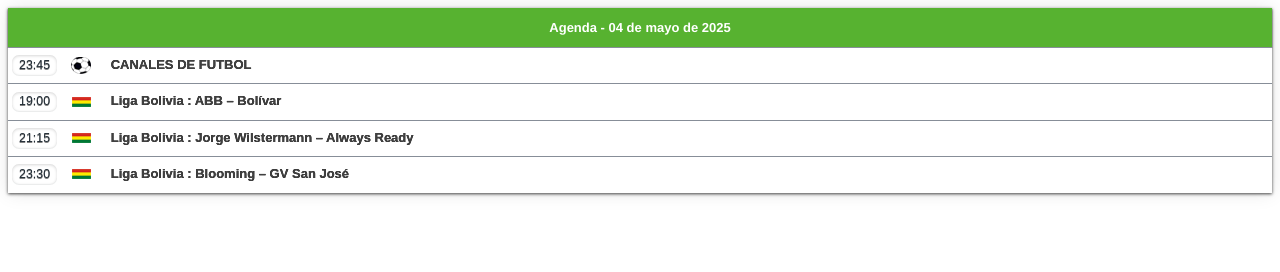
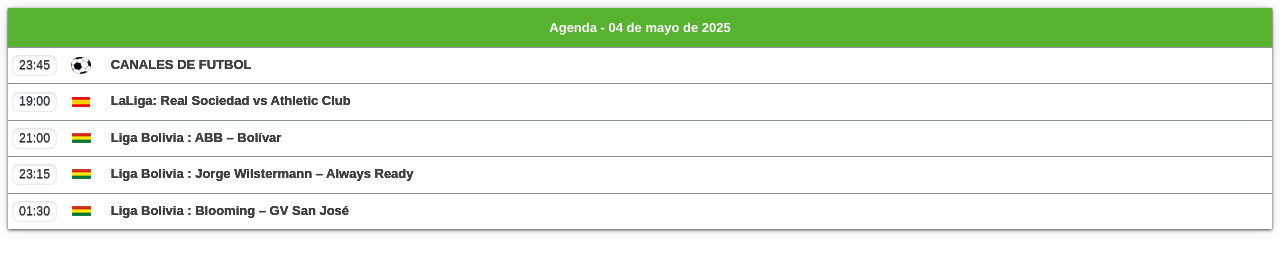
Before and after one commit to gollive/deporte, a plain HTML site: page index.html in a window 1280 px wide. Drawn offline with nearby package versions, Linux system fonts and the light colour scheme.

Commit message:
Update index.html

```diff
--- a/index.html
+++ b/index.html
@@ -63,11 +63,17 @@ CANALES DE FUTBOL
 </li>
 
 
-
+<li class="ES"><a href="#">
+  LaLiga: Real Sociedad vs Athletic Club
+  <span class="t">20:00</span></a>
+  <ul>
+  <li class="subitem1"><a href="https://gollive.github.io/espnplus/" target="_top">ESPN+ | Español<span>Calidad 720p</span></a></li>
+  </ul>
+  </li>
 
 <li class="BOL"><a href="#">
   Liga Bolivia :	ABB – Bolívar
-  <span class="t">20:00</span></a>
+  <span class="t">22:00</span></a>
   <ul>
   <li class="subitem1"><a href="https://gollive.github.io/voodc/" target="_blank">Canal Futbol<span>Calidad 720p</span></a></li>
   <li class="subitem1"><a href="https://voodc.com/embed/1/85818a979e889b88847a8598a18798858b7e.html" target="_blank">Canal Futbol 2<span>Calidad 720p</span></a></li>
@@ -78,7 +84,7 @@ CANALES DE FUTBOL
 
 <li class="BOL"><a href="#">
   Liga Bolivia :	Jorge Wilstermann – Always Ready
-  <span class="t">22:15</span></a>
+  <span class="t">00:15</span></a>
   <ul>
   <li class="subitem1"><a href="https://gollive.github.io/voodc/" target="_blank">Canal Futbol<span>Calidad 720p</span></a></li>
   <li class="subitem1"><a href="https://voodc.com/embed/1/85818a979e889b88847a8598a18798858b7e.html" target="_blank">Canal Futbol 2<span>Calidad 720p</span></a></li>
@@ -89,7 +95,7 @@ CANALES DE FUTBOL
 
 <li class="BOL"><a href="#">
   Liga Bolivia :	Blooming – GV San José
-  <span class="t">00:30</span></a>
+  <span class="t">02:30</span></a>
   <ul>
   <li class="subitem1"><a href="https://gollive.github.io/voodc/" target="_blank">Canal Futbol<span>Calidad 720p</span></a></li>
   <li class="subitem1"><a href="https://voodc.com/embed/1/85818a979e889b88847a8598a18798858b7e.html" target="_blank">Canal Futbol 2<span>Calidad 720p</span></a></li>
```
